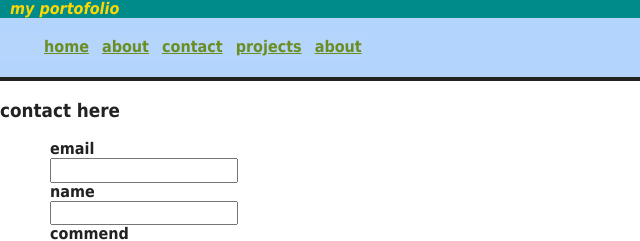
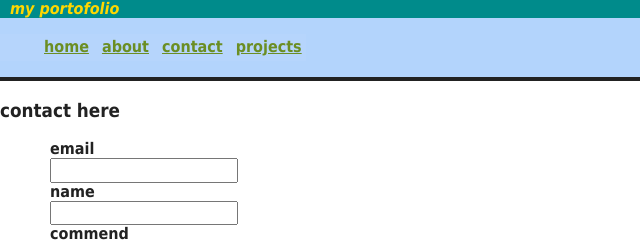
Before and after one commit to aheisleycook/portfolio, a website built with Parcel: page contact.html in a window 1280 px wide. Shown: the top 241 px of the page, 0-640 px from the left. Built offline with nearby package versions, Linux system fonts and the light colour scheme.

Commit message:
fixed extr nav discrepency

```diff
--- a/contact.html
+++ b/contact.html
@@ -40,10 +40,6 @@
     <li class="nav-item">
       <a href="projects.html" class="nav-link">projects</a>
     </li>
-    <li class="nav-item">
-      <a href="about.html" class="nav-link">about</a>
-    </li>
-
   </ul>
 </nav>
 <h3>contact here</h3>
```
